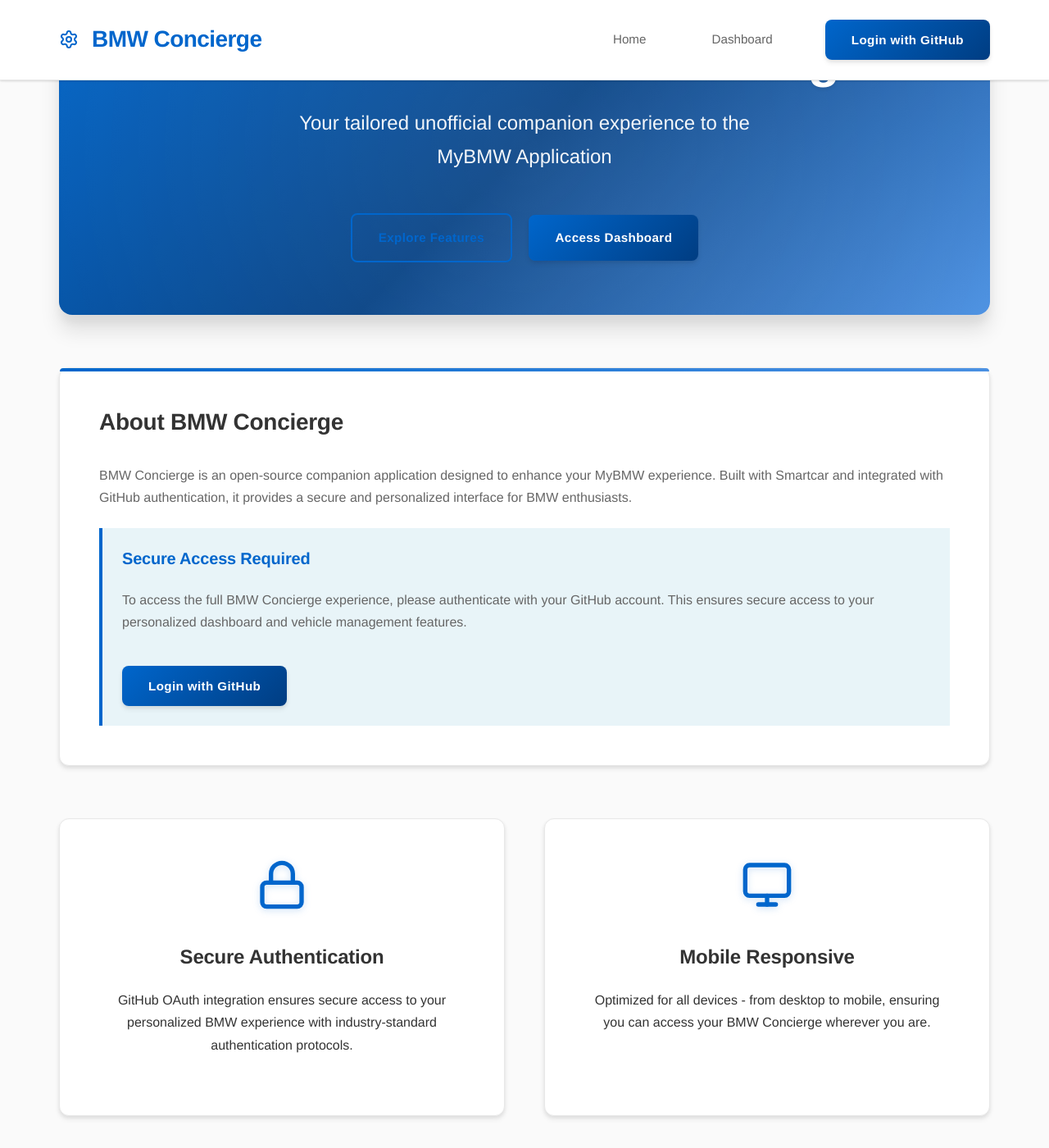
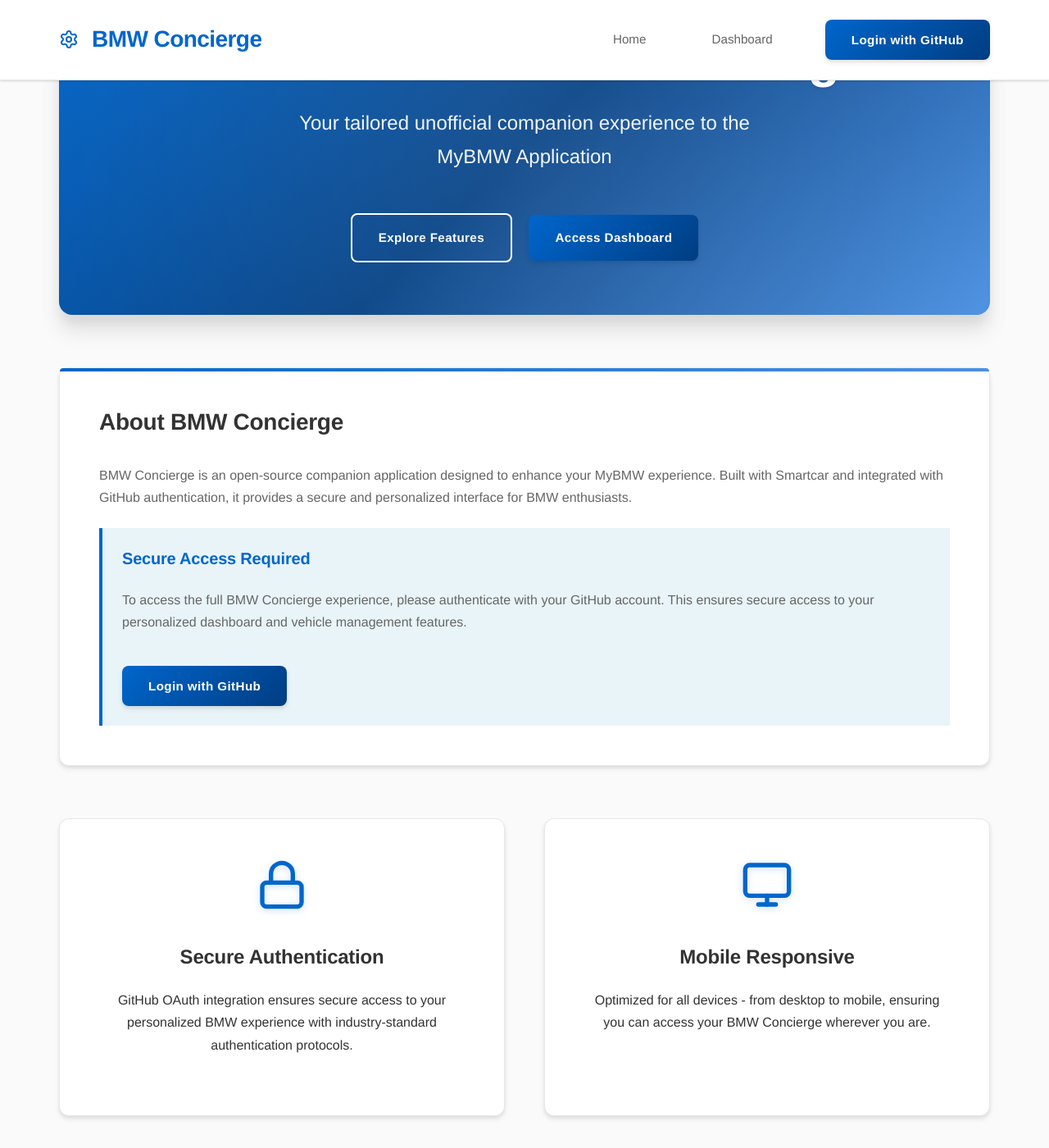
Before and after one commit to chatala1/BMW-Concierge, a Jekyll site: the page built from index.html, in a window 1280 px wide and 1400 px high, scrolled down 190 px. Shown: the whole window at 82% size. Built offline with Jekyll 4.4.1, drawn with Linux system fonts in a browser that asks for light colours.

Commit message:
Fix explore features button styling - change to white outline and text in hero section
Co-authored-by: chatala1 <16328550+chatala1@users.noreply.github.com>

```diff
--- a/assets/css/style.css
+++ b/assets/css/style.css
@@ -283,6 +283,21 @@ body {
 .btn-outline:hover {
     background: var(--bmw-blue);
     color: var(--bmw-white);
+    transform: translateY(-1px);
+    box-shadow: var(--shadow-md);
+}
+
+/* Hero section outline button styling - white outline and text */
+.hero .btn-outline {
+    background: transparent;
+    color: var(--bmw-white);
+    border: 2px solid var(--bmw-white);
+    box-shadow: none;
+}
+
+.hero .btn-outline:hover {
+    background: var(--bmw-white);
+    color: var(--bmw-blue);
     transform: translateY(-1px);
     box-shadow: var(--shadow-md);
 }
```
